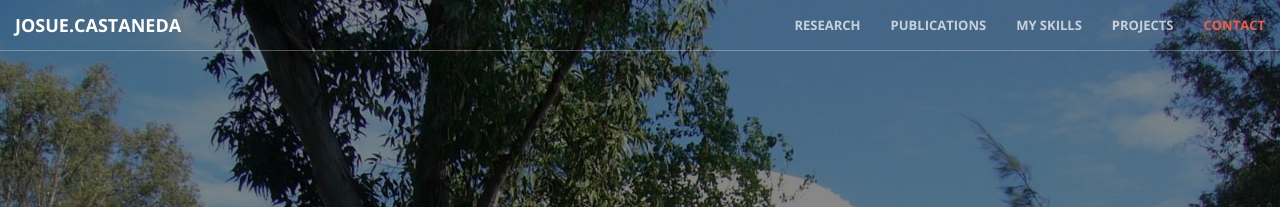
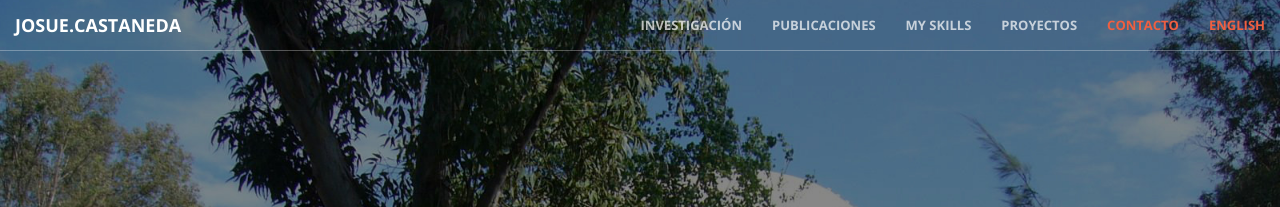
Before and after one commit to JosueCastaneda/JosueCastaneda.github.io, a Jekyll site: the page built from spanish/index.html, in a window 1280 px wide. Shown: the top 207 px of the page. Built offline with Jekyll 4.4.1, drawn with Linux system fonts in a browser that asks for light colours.

```diff
--- a/spanish/_includes/nav.html
+++ b/spanish/_includes/nav.html
@@ -15,19 +15,22 @@
         <div class="collapse navbar-collapse" id="bs-example-navbar-collapse-1">
             <ul class="nav navbar-nav navbar-right">
                 <li>
-                    <a class="page-scroll" href="#about">Research</a>
+                    <a class="page-scroll" href="spainsh/#about">Investigación</a>
                 </li>
                 <li>
-                    <a class="page-scroll" href="#publications">Publications</a>
+                    <a class="page-scroll" href="#publications">Publicaciones</a>
                 </li>
                 <li>
                     <a class="page-scroll" href="#services">My skills</a>
                 </li>
                 <li>
-                    <a class="page-scroll" href="#portfolio">Projects</a>
+                    <a class="page-scroll" href="#portfolio">Proyectos</a>
                 </li>
                 <li>
-                    <a class="page-scroll" href="#contact">Contact</a>
+                    <a class="page-scroll" href="#contact">Contacto</a>
+                </li>
+                <li>
+                    <a class="page-scroll" href="#contact">English</a>
                 </li>
             </ul>
         </div>
```
Also changed, not shown: spanish/_includes/azcatlDescription.html (+3 -5 lines).
